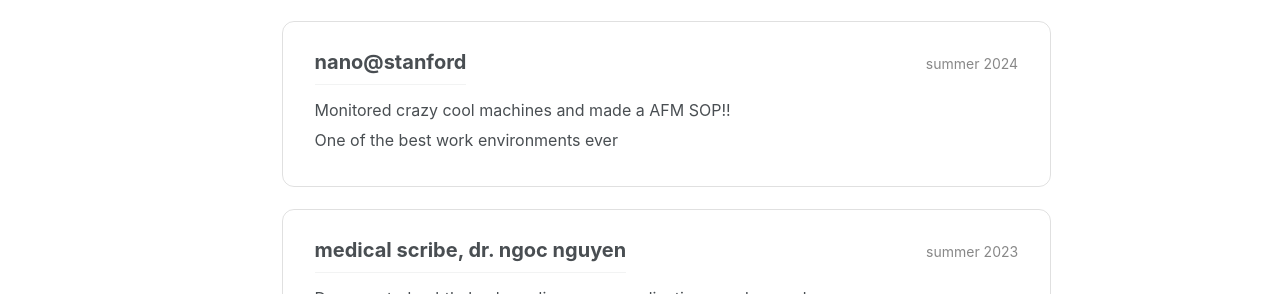
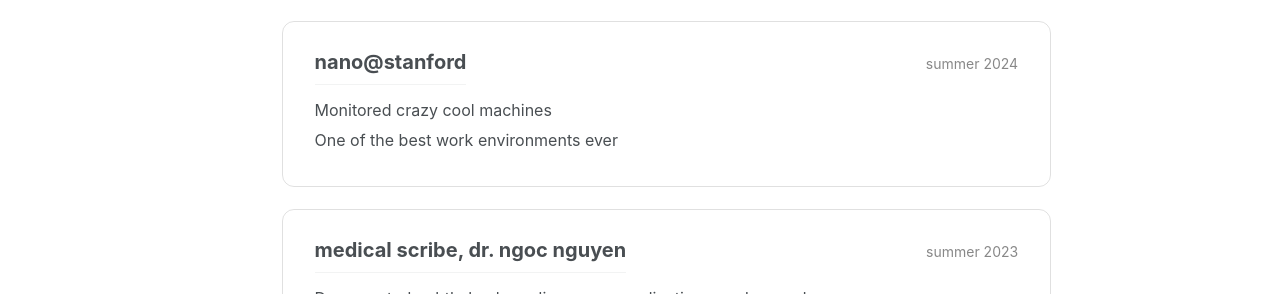
Before and after one commit to lemaryan/lemaryan.github.io, a Jekyll site: the page built from _pages/experience.html, in a window 1280 px wide and 1251 px high. Shown: the part 655-949 px from the top of the window. Built offline with Jekyll 4.4.1, drawn with Linux system fonts in a browser that asks for light colours; a style sheet for code colours, icons or effects is not loaded.

Commit message:
Remove unnecessary text from experience description

```diff
--- a/_pages/experience.html
+++ b/_pages/experience.html
@@ -149,7 +149,7 @@ author_profile: false
     </div>
 
     <div class="experience-description">
-      <p>Monitored crazy cool machines and made a AFM SOP!!</p>
+      <p>Monitored crazy cool machines</p>
       <p>One of the best work environments ever</p>
     </div>
   </div>
```
